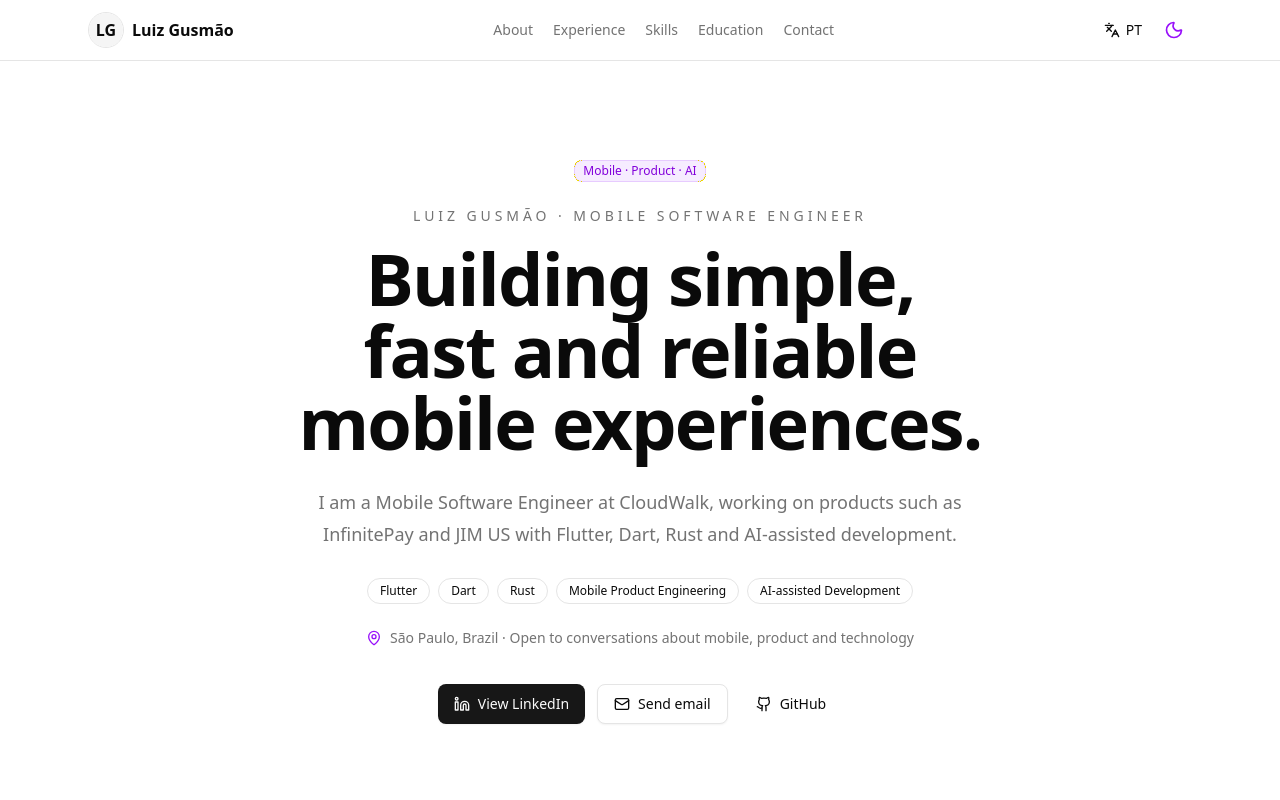
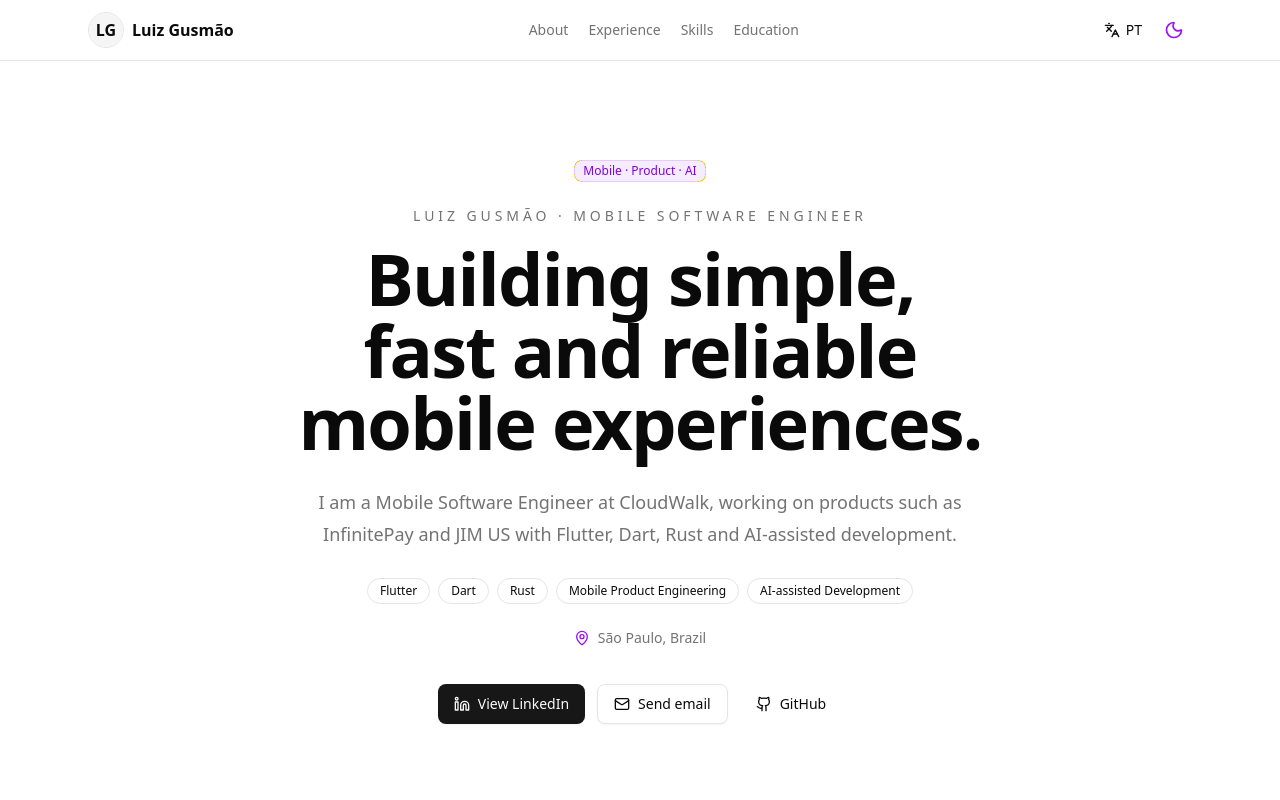
Before and after one commit to luizgusmao07/portfolio, a React (Vite) app: page / in a window 1280 px wide. Shown: the top 800 px of the page. Built offline with nearby package versions, Linux system fonts and the light colour scheme.

Commit message:
fix: remove final contact section (#12)

```diff
--- a/src/App.tsx
+++ b/src/App.tsx
@@ -1,7 +1,6 @@
 import { Container } from '@/components/layout/Container'
 import { Header } from '@/components/layout/Header'
 import { AboutSection } from '@/components/sections/AboutSection'
-import { ContactSection } from '@/components/sections/ContactSection'
 import { EducationSection } from '@/components/sections/EducationSection'
 import { ExperienceSection } from '@/components/sections/ExperienceSection'
 import { HeroSection } from '@/components/sections/HeroSection'
@@ -22,7 +21,6 @@ function App() {
           <ExperienceSection language={language} />
           <SkillsSection language={language} />
           <EducationSection language={language} />
-          <ContactSection language={language} />
         </Container>
       </main>
     </div>
--- a/src/components/layout/Header.tsx
+++ b/src/components/layout/Header.tsx
@@ -21,7 +21,6 @@ export function Header({ language, onToggleLanguage }: HeaderProps) {
     { label: content.nav.experience, href: '#experience' },
     { label: content.nav.skills, href: '#skills' },
     { label: content.nav.education, href: '#education' },
-    { label: content.nav.contact, href: '#contact' },
   ]
 
   return (
--- a/src/components/sections/ContactSection.tsx
+++ /dev/null
@@ -1,44 +0,0 @@
-import { Github, Linkedin, Mail } from 'lucide-react'
-
-import { Button } from '@/components/ui/button'
-import type { Language } from '@/content/site'
-import { profile, siteContent } from '@/content/site'
-
-type SectionProps = {
-  language: Language
-}
-
-export function ContactSection({ language }: SectionProps) {
-  const content = siteContent[language]
-
-  return (
-    <section id="contact" className="py-16 text-center">
-      <div className="bg-card/80 mx-auto max-w-3xl rounded-3xl border p-8 shadow-sm backdrop-blur sm:p-10">
-        <h2 className="text-3xl font-bold">{content.contact.title}</h2>
-        <p className="text-muted-foreground mx-auto mt-4 max-w-2xl">
-          {content.contact.description}
-        </p>
-        <div className="mt-8 flex flex-wrap justify-center gap-3">
-          <Button asChild>
-            <a href={profile.links.linkedIn} target="_blank" rel="noopener noreferrer">
-              <Linkedin className="size-4" />
-              LinkedIn
-            </a>
-          </Button>
-          <Button variant="outline" asChild>
-            <a href={`mailto:${profile.email}`}>
-              <Mail className="size-4" />
-              {profile.email}
-            </a>
-          </Button>
-          <Button variant="ghost" asChild>
-            <a href={profile.links.github} target="_blank" rel="noopener noreferrer">
-              <Github className="size-4" />
-              GitHub
-            </a>
-          </Button>
-        </div>
-      </div>
-    </section>
-  )
-}
--- a/src/content/site.ts
+++ b/src/content/site.ts
@@ -29,7 +29,6 @@ export const siteContent = {
       experience: 'Experiência',
       skills: 'Skills',
       education: 'Formação',
-      contact: 'Contato',
     },
     actions: {
       viewLinkedIn: 'Ver LinkedIn',
@@ -43,7 +42,7 @@ export const siteContent = {
       title: 'Construindo experiências mobile simples, rápidas e confiáveis.',
       subtitle:
         'Sou Mobile Software Engineer na CloudWalk, atuando em produtos como InfinitePay e JIM US com Flutter, Dart, Rust e desenvolvimento assistido por IA.',
-      availability: 'São Paulo, Brasil · Aberto a conversas sobre mobile, produto e tecnologia',
+      availability: 'São Paulo, Brasil',
     },
     about: {
       label: 'Sobre',
@@ -68,11 +67,6 @@ export const siteContent = {
       label: 'Formação',
       title: 'Base acadêmica',
     },
-    contact: {
-      title: 'Vamos conversar?',
-      description:
-        'Para contato profissional, o melhor caminho é LinkedIn ou email. O GitHub fica disponível como referência técnica.',
-    },
   },
   en: {
     nav: {
@@ -80,7 +74,6 @@ export const siteContent = {
       experience: 'Experience',
       skills: 'Skills',
       education: 'Education',
-      contact: 'Contact',
     },
     actions: {
       viewLinkedIn: 'View LinkedIn',
@@ -94,8 +87,7 @@ export const siteContent = {
       title: 'Building simple, fast and reliable mobile experiences.',
       subtitle:
         'I am a Mobile Software Engineer at CloudWalk, working on products such as InfinitePay and JIM US with Flutter, Dart, Rust and AI-assisted development.',
-      availability:
-        'São Paulo, Brazil · Open to conversations about mobile, product and technology',
+      availability: 'São Paulo, Brazil',
     },
     about: {
       label: 'About',
@@ -119,11 +111,6 @@ export const siteContent = {
     education: {
       label: 'Education',
       title: 'Academic background',
-    },
-    contact: {
-      title: 'Let’s talk?',
-      description:
-        'For professional contact, LinkedIn or email are the best channels. GitHub is available as a technical reference.',
     },
   },
 } as const
```
